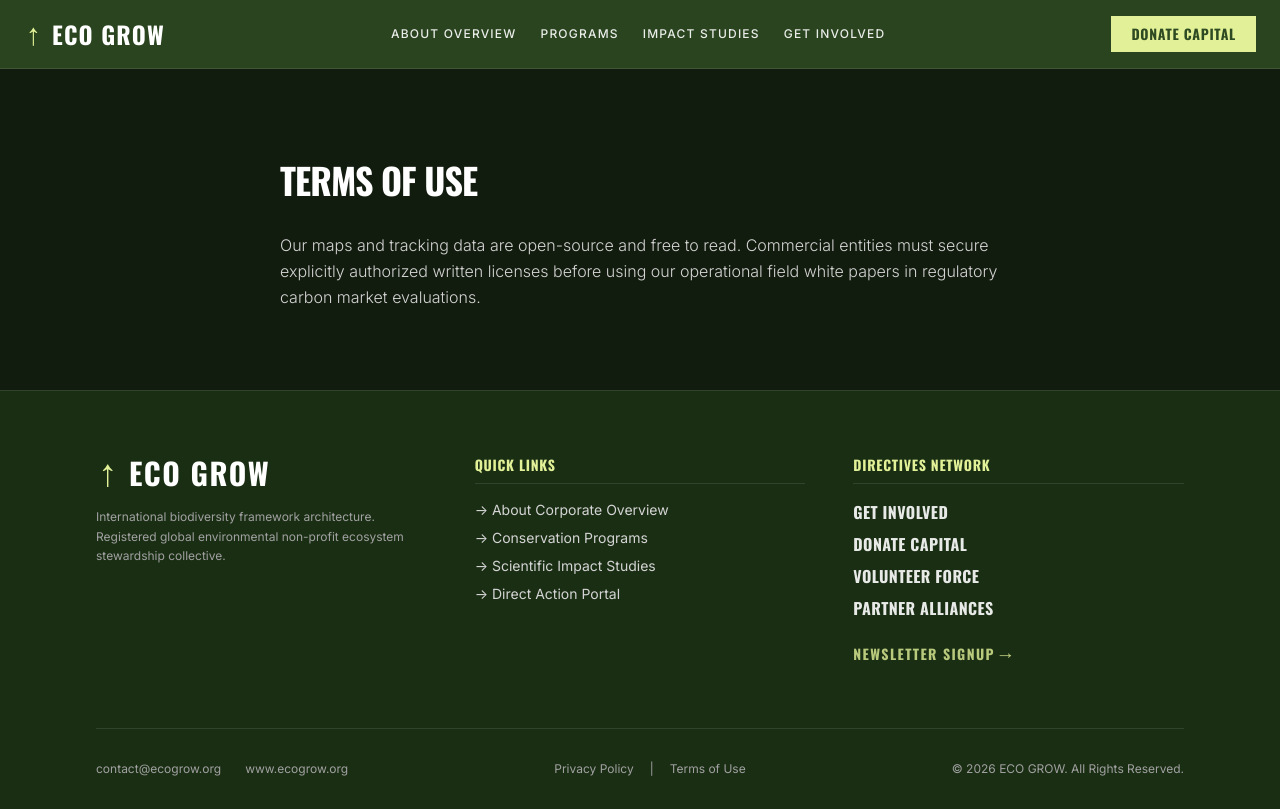
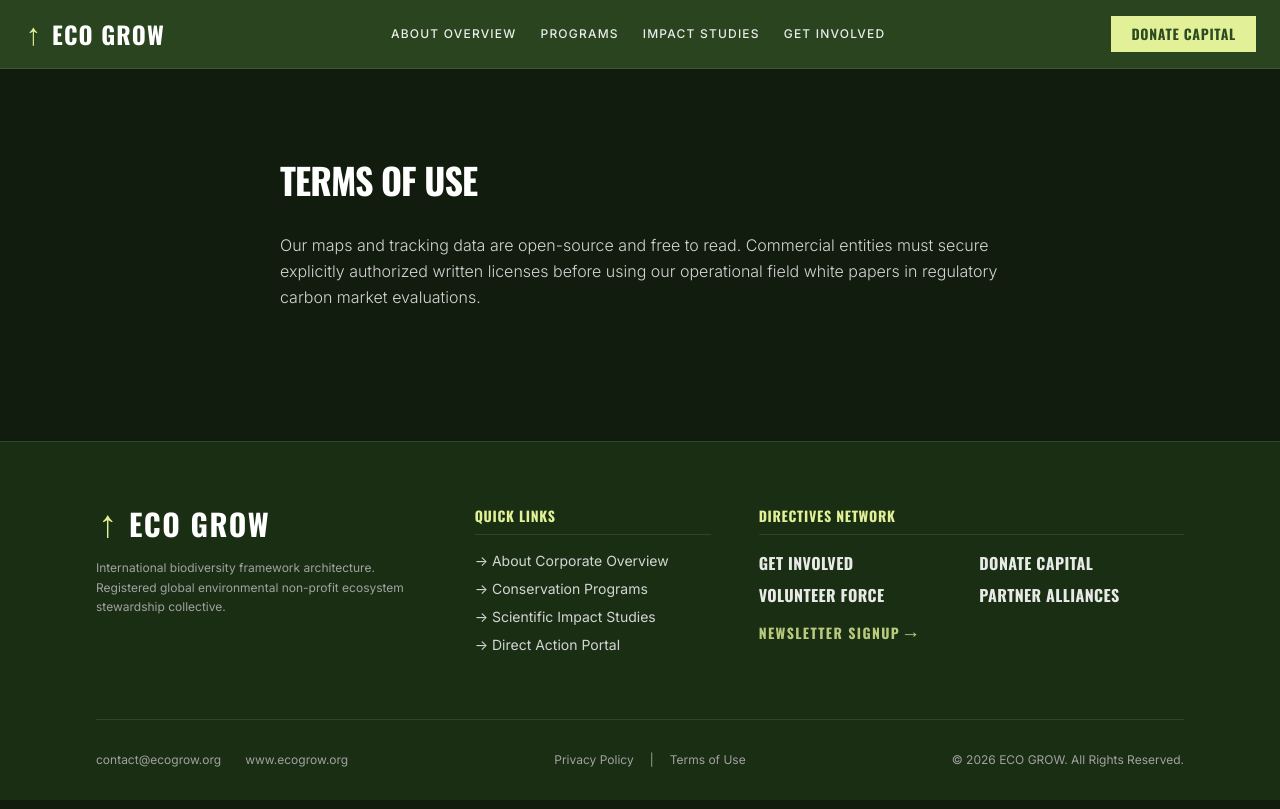
Before and after one commit to Alvin-io-eng/ecoGrow, a plain HTML site: page terms.html in a window 1280 px wide. Drawn offline with nearby package versions, Linux system fonts and the light colour scheme.

Commit message:
new updates

```diff
--- a/terms.html
+++ b/terms.html
@@ -50,9 +50,11 @@
         </section>
     </div>
 
-    <footer class="bg-[#1a2e14] text-white/90 border-t border-white/10 pt-16 pb-8 px-6 md:px-12 lg:px-24 w-full">
+    <footer class="bg-[#1a2e14] text-white/90 border-t border-white/10 pt-16 pb-8 px-6 md:px-12 lg:px-24">
         <div class="max-w-7xl mx-auto">
+
             <div class="grid grid-cols-1 md:grid-cols-12 gap-12 mb-16">
+
                 <div class="md:col-span-4 space-y-4">
                     <div class="font-editorial text-3xl font-bold uppercase tracking-wider text-white flex items-center gap-2">
                         <span class="text-[#e2f197]">↑</span> ECO GROW
@@ -61,38 +63,49 @@
                         International biodiversity framework architecture. Registered global environmental non-profit ecosystem stewardship collective.
                     </p>
                 </div>
-                <div class="md:col-span-4">
+
+                <div class="md:col-span-3">
                     <h4 class="font-editorial uppercase tracking-wider text-[#e2f197] text-sm font-bold mb-4 border-b border-white/10 pb-2">Quick Links</h4>
                     <ul class="space-y-2 text-sm text-neutral-300">
-                        <li><a href="about.html" class="hover:text-white transition-colors flex items-center gap-1">→ About Corporate Overview</a></li>
-                        <li><a href="programs.html" class="hover:text-white transition-colors flex items-center gap-1">→ Conservation Programs</a></li>
-                        <li><a href="impact-studies.html" class="hover:text-white transition-colors flex items-center gap-1">→ Scientific Impact Studies</a></li>
-                        <li><a href="get-involved.html" class="hover:text-white transition-colors flex items-center gap-1">→ Direct Action Portal</a></li>
+                        <li><a href="about.html" class="hover:text-white transition-colors">→ About Corporate Overview</a></li>
+                        <li><a href="programs.html" class="hover:text-white transition-colors">→ Conservation Programs</a></li>
+                        <li><a href="impact-studies.html" class="hover:text-white transition-colors">→ Scientific Impact Studies</a></li>
+                        <li><a href="direct-action.html" class="hover:text-white transition-colors">→ Direct Action Portal</a></li>
                     </ul>
                 </div>
-                <div class="md:col-span-4">
+
+                <div class="md:col-span-5">
                     <h4 class="font-editorial uppercase tracking-wider text-[#e2f197] text-sm font-bold mb-4 border-b border-white/10 pb-2">Directives Network</h4>
-                    <div class="grid grid-cols-1 gap-y-2 font-editorial text-base uppercase font-bold tracking-wide">
+                    <div class="grid grid-cols-2 gap-x-4 gap-y-2 font-editorial text-base uppercase font-bold tracking-wide">
                         <a href="get-involved.html" class="hover:text-[#e2f197] transition-colors">Get Involved</a>
                         <a href="donate.html" class="hover:text-[#e2f197] transition-colors">Donate Capital</a>
                         <a href="volunteer.html" class="hover:text-[#e2f197] transition-colors">Volunteer Force</a>
                         <a href="partner.html" class="hover:text-[#e2f197] transition-colors">Partner Alliances</a>
-                        <a href="subscribe.html" class="hover:text-[#e2f197] text-sm tracking-widest text-[#e2f197]/80 mt-4 transition-colors block">Newsletter Signup →</a>
+                        <a href="subscribe.html" class="col-span-2 hover:text-[#e2f197] text-sm tracking-widest text-[#e2f197]/80 mt-2 transition-colors">Newsletter Signup →</a>
                     </div>
                 </div>
+
             </div>
+
             <div class="border-t border-white/10 pt-8 flex flex-col md:flex-row justify-between items-center gap-6 text-xs text-neutral-400">
+
                 <div class="flex flex-wrap justify-center gap-6">
                     <a href="mailto:contact@ecogrow.org" class="hover:text-white transition-colors">contact@ecogrow.org</a>
                     <a href="http://www.ecogrow.org" target="_blank" class="hover:text-white transition-colors">www.ecogrow.org</a>
                 </div>
+
                 <div class="flex gap-4">
                     <a href="privacy.html" class="hover:text-white transition-colors">Privacy Policy</a>
                     <span>|</span>
-                    <a href="terms.html" class="hover:text-white transition-colors">Terms of Use</a>
+                    <a href="term.html" class="hover:text-white transition-colors">Terms of Use</a>
                 </div>
-                <div>&copy; 2026 ECO GROW. All Rights Reserved.</div>
+
+                <div>
+                    &copy; 2026 ECO GROW. All Rights Reserved.
+                </div>
+
             </div>
+
         </div>
     </footer>
 
```
Also changed, not shown: volunteer.html (+24 -12 lines).
